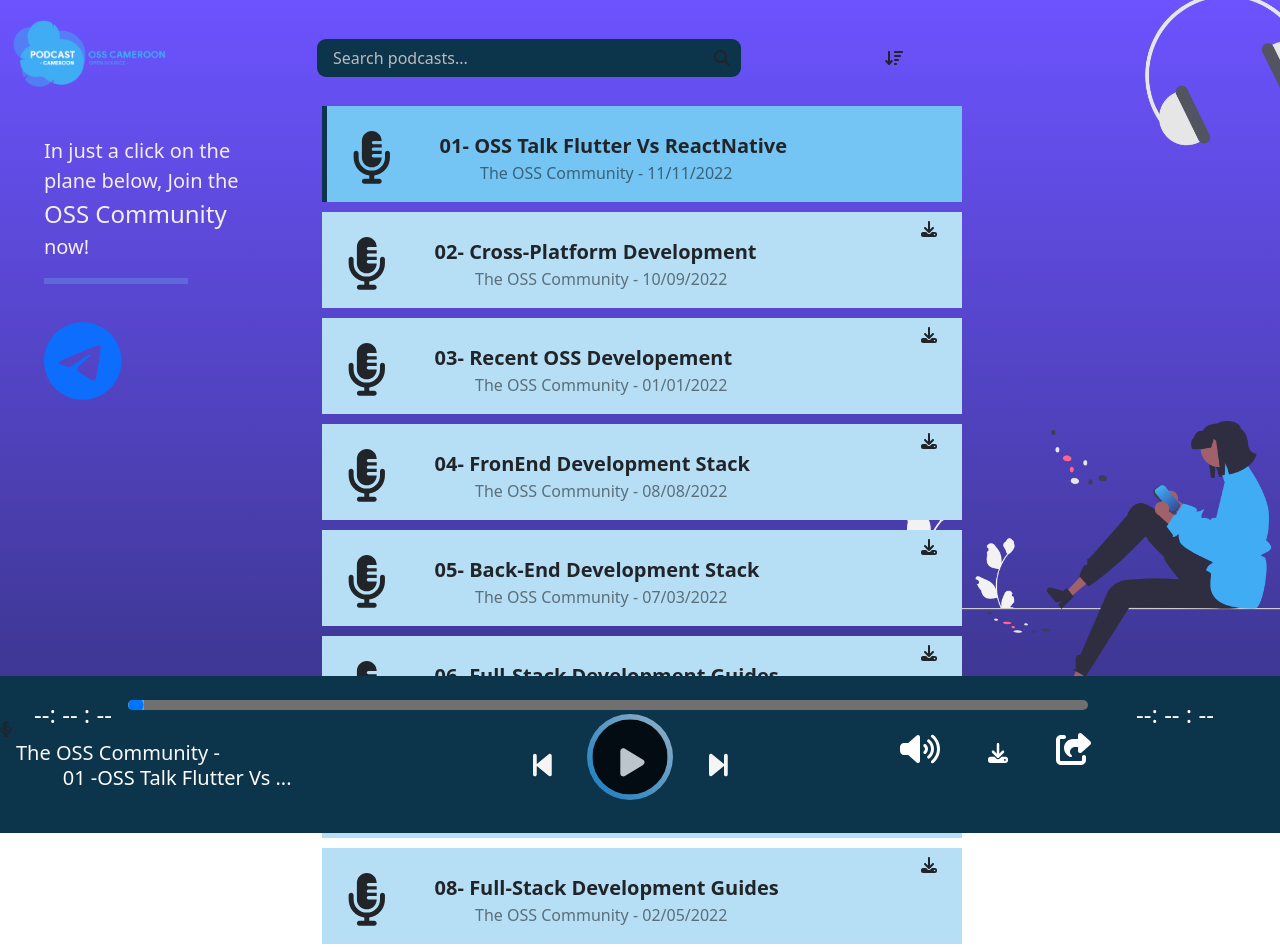
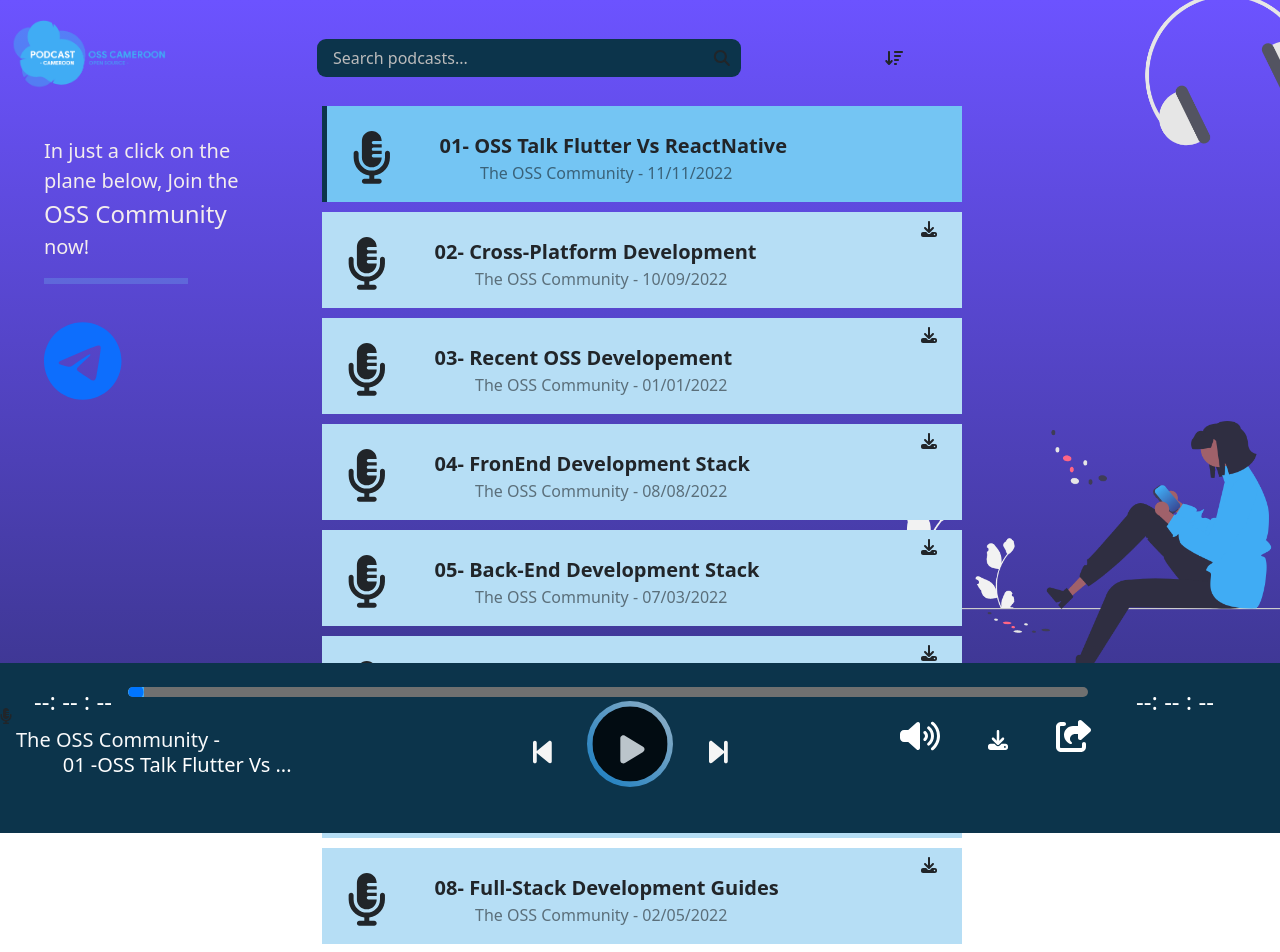
Before and after one commit to osscameroon/podcasts, a React (Create React App) app: page / in a window 1280 px wide. Shown: the top 952 px of the page. Built offline with nearby package versions, Linux system fonts and the light colour scheme.

Commit message:
feat: added styles for player button

```diff
--- a/src/index.css
+++ b/src/index.css
@@ -64,7 +64,7 @@
         position: fixed;
         bottom: -33px;
         background-color: #0C344B;
-        height: 157px;
+        height: 170px;
         z-index: 1020;
         width: 100%;
     }
```
